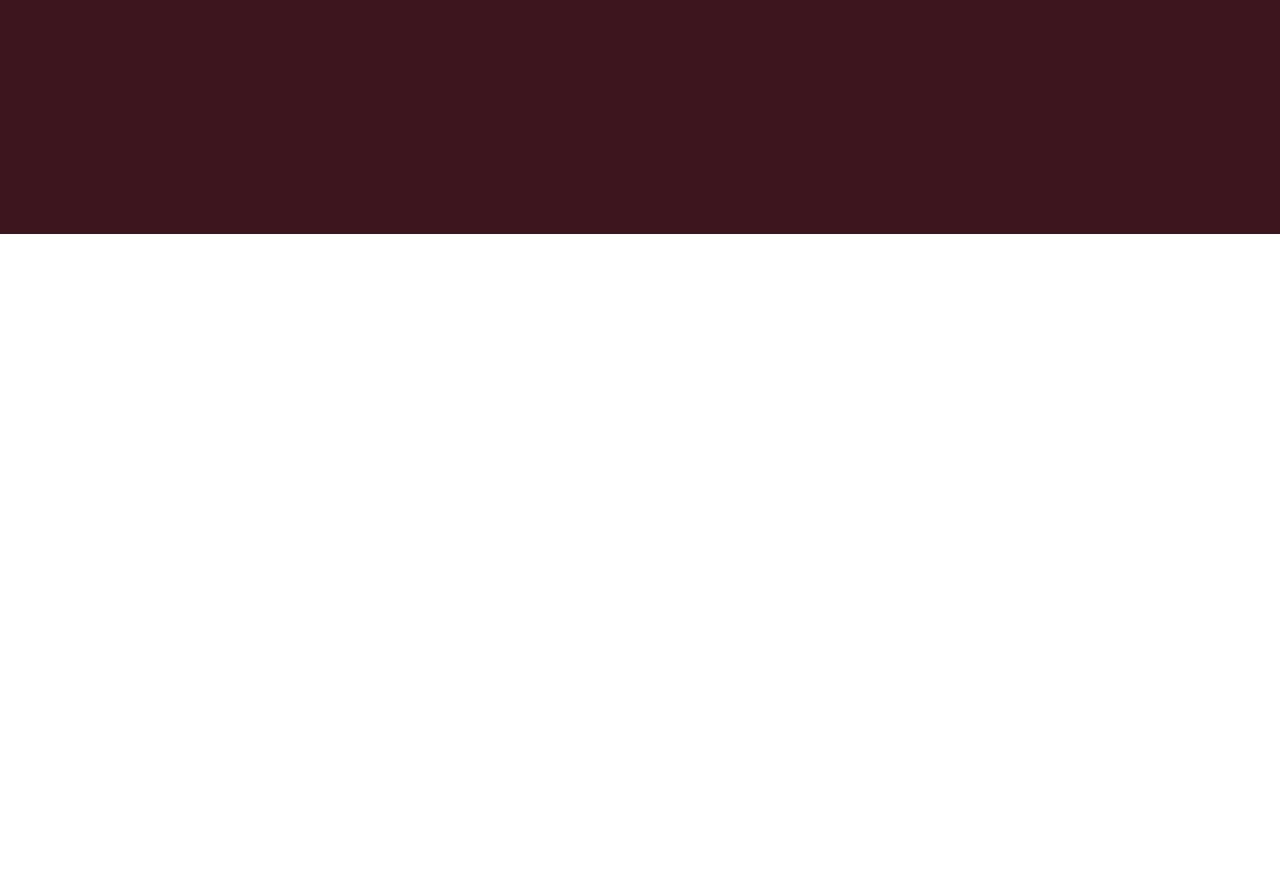
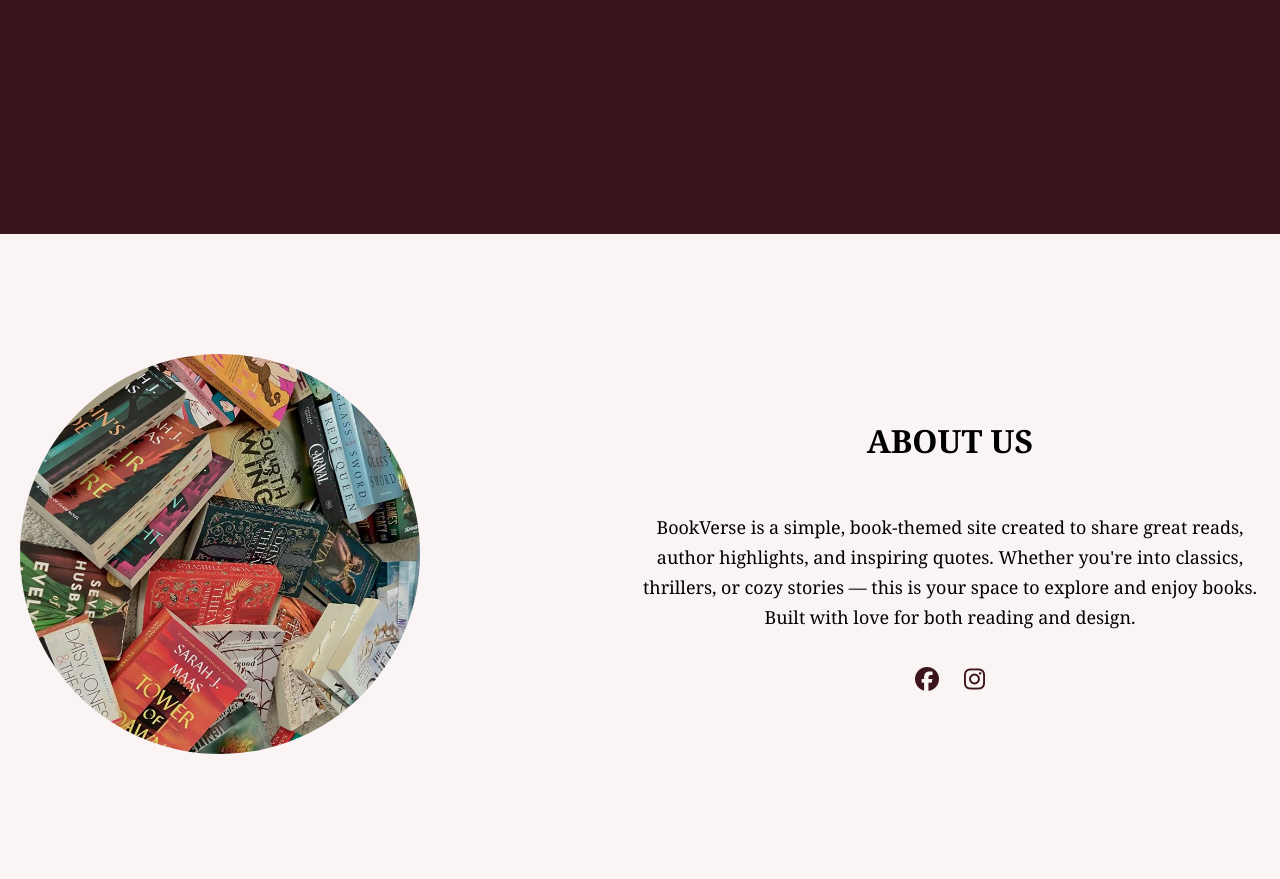
Before and after one commit to Sivangi77/book-recommendation-site, a plain HTML site: page index.html in a window 1280 px wide. Shown: the part 566-1445 px from the top of the page. Before the commit the page ends 800 px from the top, so only its background shows below. Drawn offline with Linux system fonts and the light colour scheme.

Commit message:
About page added

```diff
--- a/index.html
+++ b/index.html
@@ -55,6 +55,22 @@
                 </div>
             </div>
         </section>
+
+        <section class="about-section">
+            <div class="section-content">
+                <div class="about-image-wrapper">
+                    <img src="./images/about_image.jpg" alt="About" class="about-image">
+                </div>
+                <div class="about-details">
+                    <h2 class="section-title">About Us</h2>
+                    <p class="text">BookVerse is a simple, book-themed site created to share great reads, author highlights, and inspiring quotes. Whether you're into classics, thrillers, or cozy stories — this is your space to explore and enjoy books. Built with love for both reading and design.</p>
+                    <div class="social-link-list">
+                        <a href="#" class="social-link"><i class="fa-brands fa-facebook"></i></a>
+                        <a href="#" class="social-link"><i class="fa-brands fa-instagram"></i></a>
+                    </div>
+                </div>
+            </div>
+        </section>
     </main>
     <script src="script.js"></script>
 </body>
--- a/style.css
+++ b/style.css
@@ -116,6 +116,54 @@ header .navbar{
     max-width: 500px;
     margin-right: 30px;
 }
+/* about section */
+.about-section{
+    padding: 120px 0;
+    background-color: #faf4f5;
+}
+.about-section .section-content{
+    display: flex;
+    gap: 50px;
+    align-items: center;
+    justify-content: space-between;
+}
+.about-section .about-image-wrapper .about-image{
+    width: 400px;
+    height: 400px;
+    object-fit: cover;
+    border-radius: 50%;
+}
+.section-title{
+    text-align: center;
+    padding: 60px 0 100px;
+    text-transform: uppercase;
+    font-size: 2rem;
+}
+.about-section .about-details .section-title{
+    padding: 0;
+}
+.about-section .about-details{
+    max-width: 50%;
+}
+.about-section .about-details .text{
+    line-height: 30px;
+    margin: 50px 0 30px;
+    text-align: center;
+    font-size: 1.12rem;
+}
+.about-section .social-link-list{
+    display: flex;
+    gap: 25px;
+    justify-content: center;
+}
+.about-section .social-link-list .social-link{
+    color: #3b141c;
+    font-size: 1.5rem;
+    transition: 0.2s ease;
+}
+.about-section .social-link-list .social-link:hover{
+    color: #f3961c;
+}
 /* responsive code for max width 900 px */
 @media screen and (max-width: 900px){
     .navbar :where(#menu-close-button, #menu-open-button){
@@ -160,7 +208,7 @@ header .navbar{
         text-align: center;
         padding: 30px 20px 20px;
     }
-    .hero-section .hero-details :is(.subtitle, .description){
+    .hero-section .hero-details :is(.subtitle, .description), .about-section .about-details{
         max-width: 100%;
     }
     .hero-section .hero-details .buttons{
@@ -170,4 +218,14 @@ header .navbar{
         max-width: 270px;
         margin-right: 0;
     }
+     .about-section .section-content{
+        gap: 70px;
+        flex-direction: column-reverse;
+     }
+     .about-section .about-image-wrapper .about-image{
+        width: 100%;
+        height: 100%;
+        max-width: 250px;
+        aspect-ratio: 1;
+     }
 }
```
Also changed, not shown: images/about_image.jpg (added).
